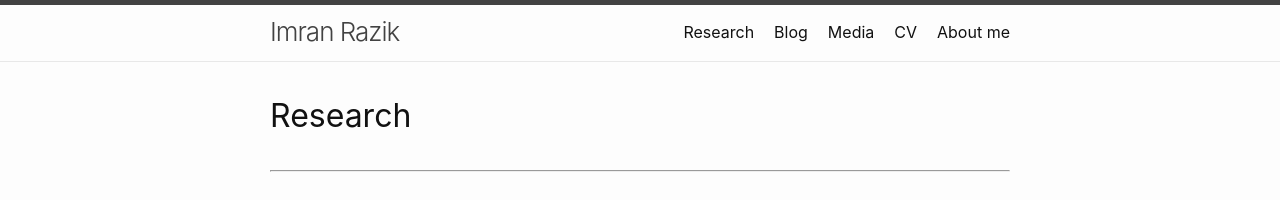
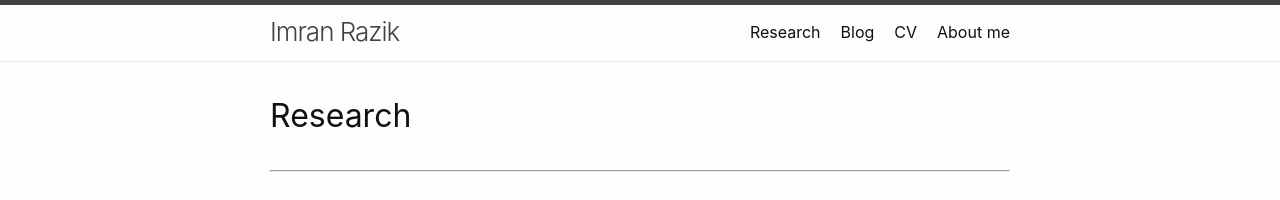
Before and after one commit to imranrazik/imranrazik.github.io, a Jekyll site: the page built from index.md, in a window 1280 px wide. Shown: the top 200 px of the page. Built offline with Jekyll 4.4.1, drawn with Linux system fonts in a browser that asks for light colours; our own code applies the rules of GitHub Pages for plain Markdown files.

Commit message:
Update _config.yml

```diff
--- a/_config.yml
+++ b/_config.yml
@@ -50,7 +50,6 @@ minima:
 header_pages:
  - index.md
  - Blog.md
- - Media.md
  - CV.md
  - About-me.md
 
```
